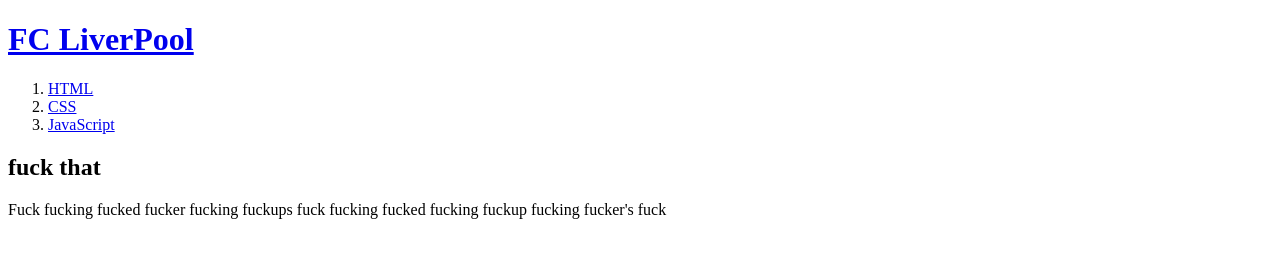
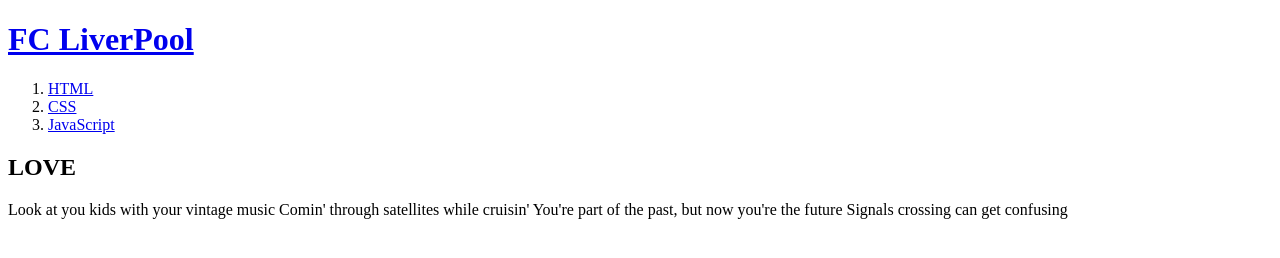
Before and after one commit to booyouhyun/web1, a plain HTML site: page index.html in a window 1280 px wide. Drawn offline with Linux system fonts and the light colour scheme.

Commit message:
Add files via upload

```diff
--- a/index.html
+++ b/index.html
@@ -11,8 +11,11 @@
     <li><a href="2.html">CSS</a></li>
     <li><a href="3.html">JavaScript</a></li>
   </ol>
-  <h2>fuck that</h2>
-  <P>Fuck fucking fucked fucker fucking fuckups fuck fucking fucked fucking fuckup fucking fucker's fuck
+  <h2>LOVE</h2>
+  <P>Look at you kids with your vintage music
+     Comin' through satellites while cruisin'
+     You're part of the past, but now you're the future
+     Signals crossing can get confusing
 </p>
 </body>
 </html>
```
